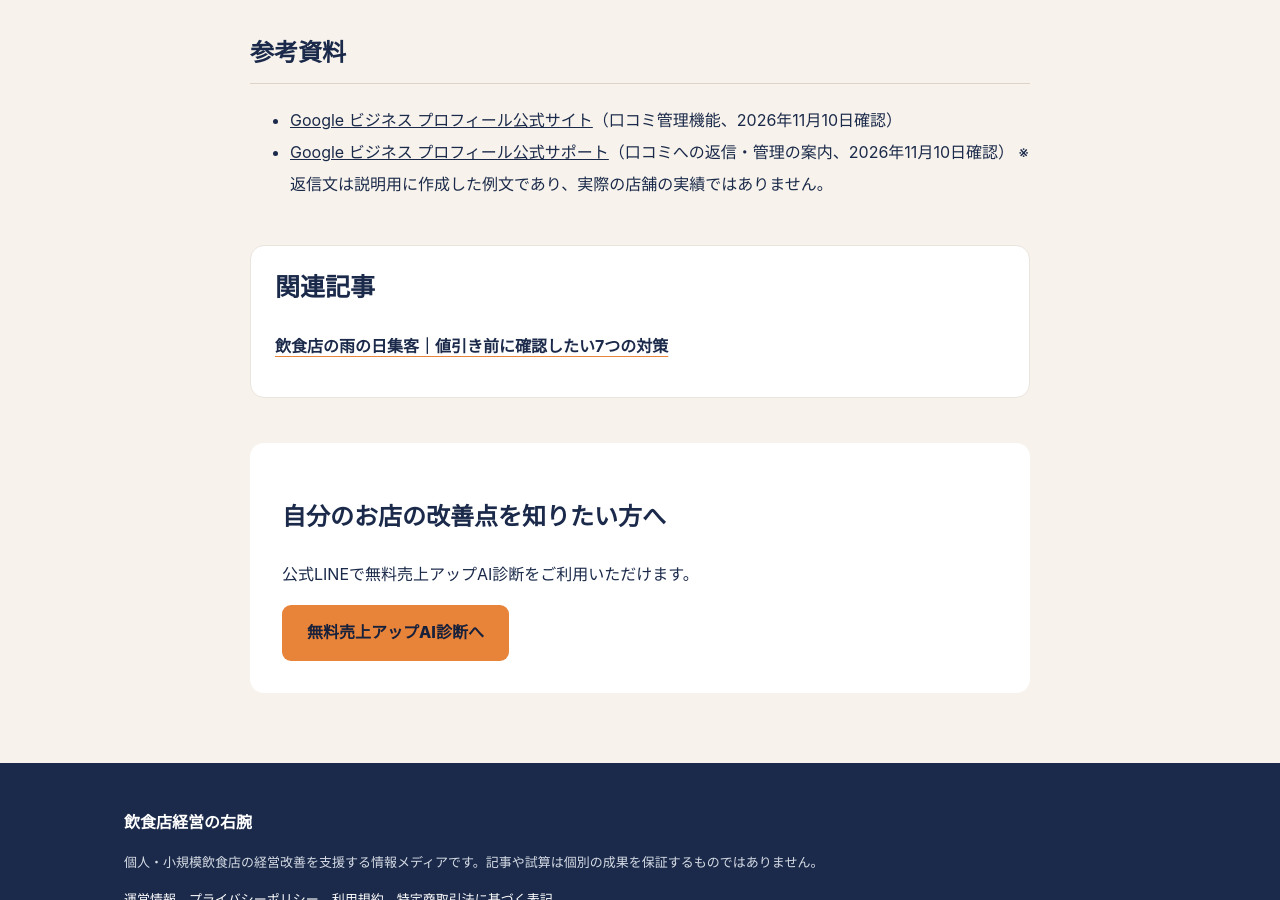
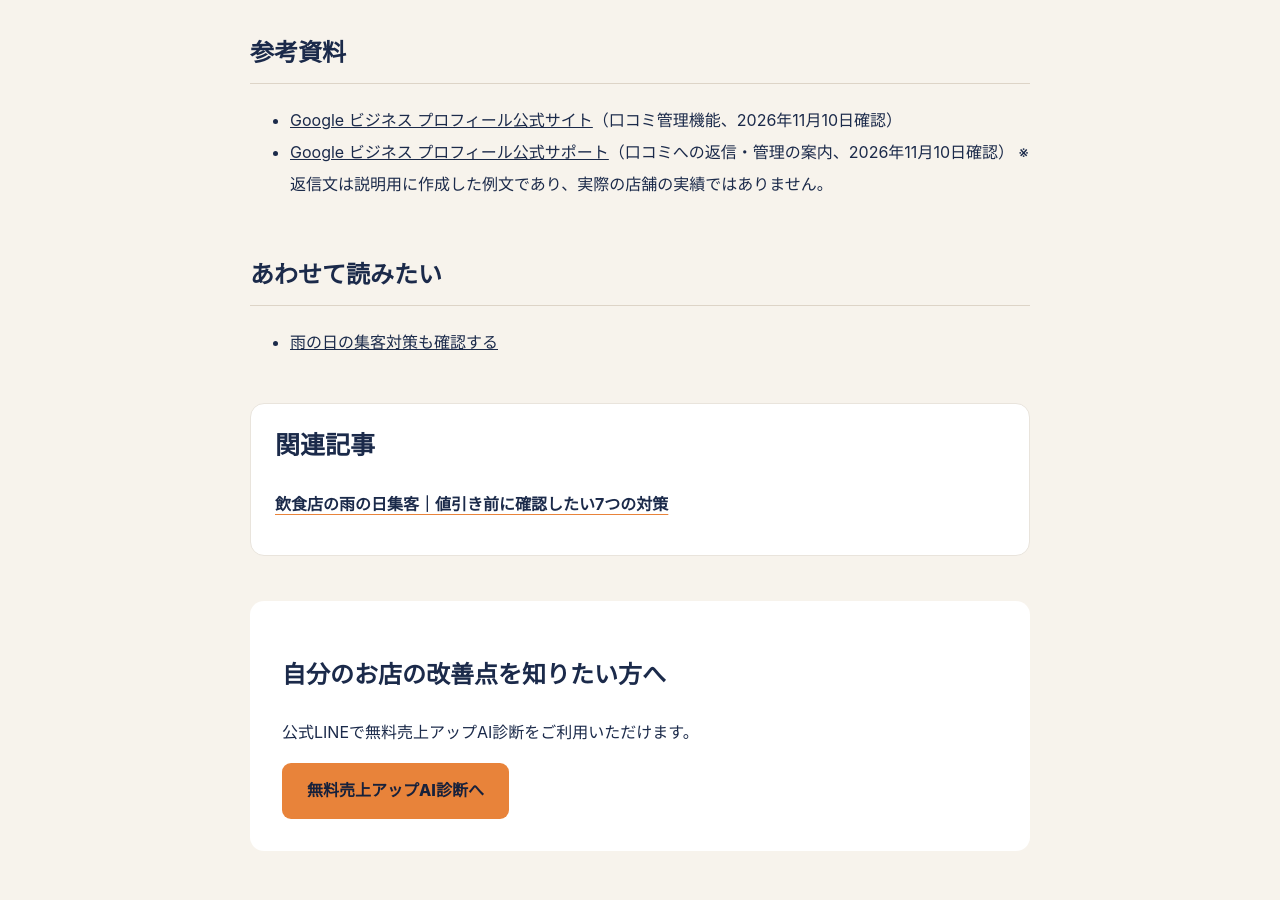
Before and after one commit to insyokuten/restaurant-growth-hub, a Jekyll site: the page built from _posts/2026-11-10-google-review-replies.md, in a window 1280 px wide and 900 px high, scrolled down 3636 px. Built offline with Jekyll 4.4.1, drawn with Linux system fonts in a browser that asks for light colours.

Commit message:
Improve SEO metadata and contextual internal links for existing article

```diff
--- a/_posts/2026-11-10-google-review-replies.md
+++ b/_posts/2026-11-10-google-review-replies.md
@@ -56,3 +56,6 @@ Googleマップに口コミが付いたとき、何をどこまで返信すれ
 - [Google ビジネス プロフィール公式サイト](https://business.google.com/jp/business-profile/)（口コミ管理機能、2026年11月10日確認）
 - [Google ビジネス プロフィール公式サポート](https://business.google.com/jp/support/)（口コミへの返信・管理の案内、2026年11月10日確認）
 ※返信文は説明用に作成した例文であり、実際の店舗の実績ではありません。
+
+## あわせて読みたい
+- [雨の日の集客対策も確認する]({{ '/articles/2026-11-07-doc-1B_W3XCWhDxkxKOKo0QxfnTGPHOUBznfJJD84OcusrT8/' | relative_url }})
```
